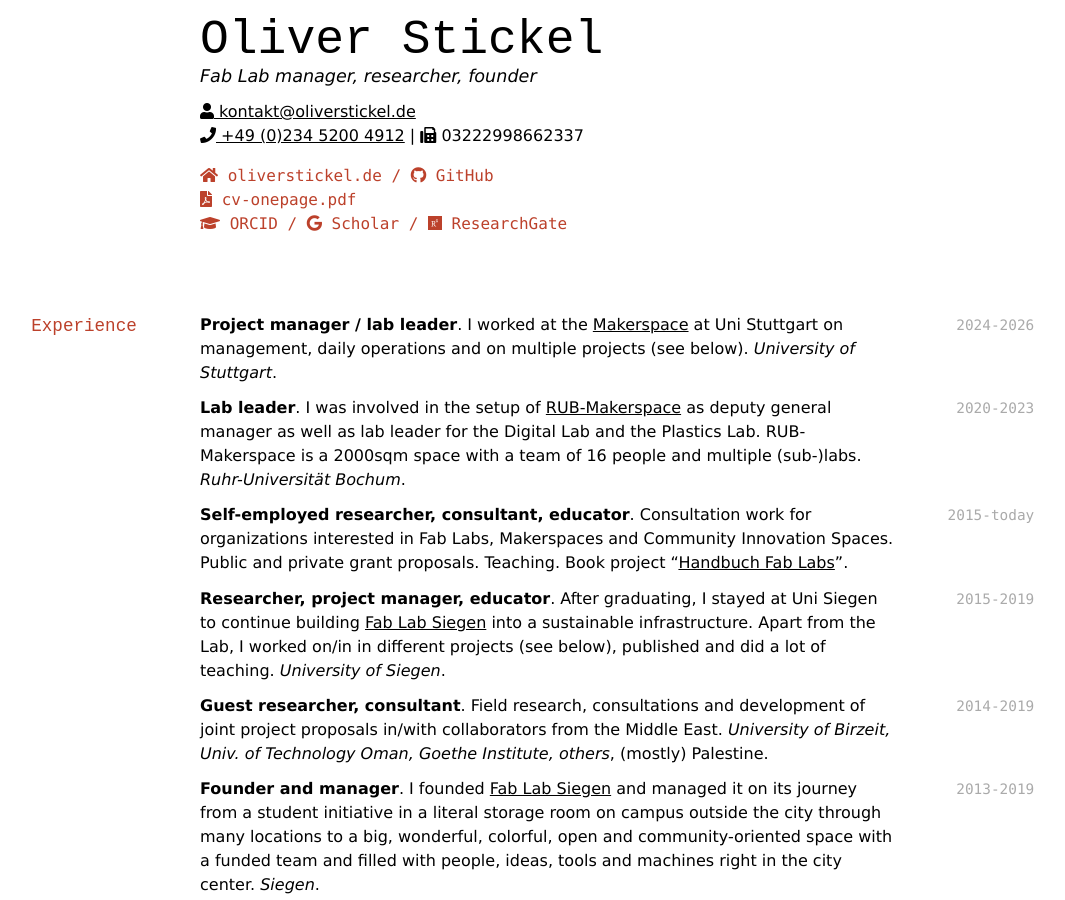
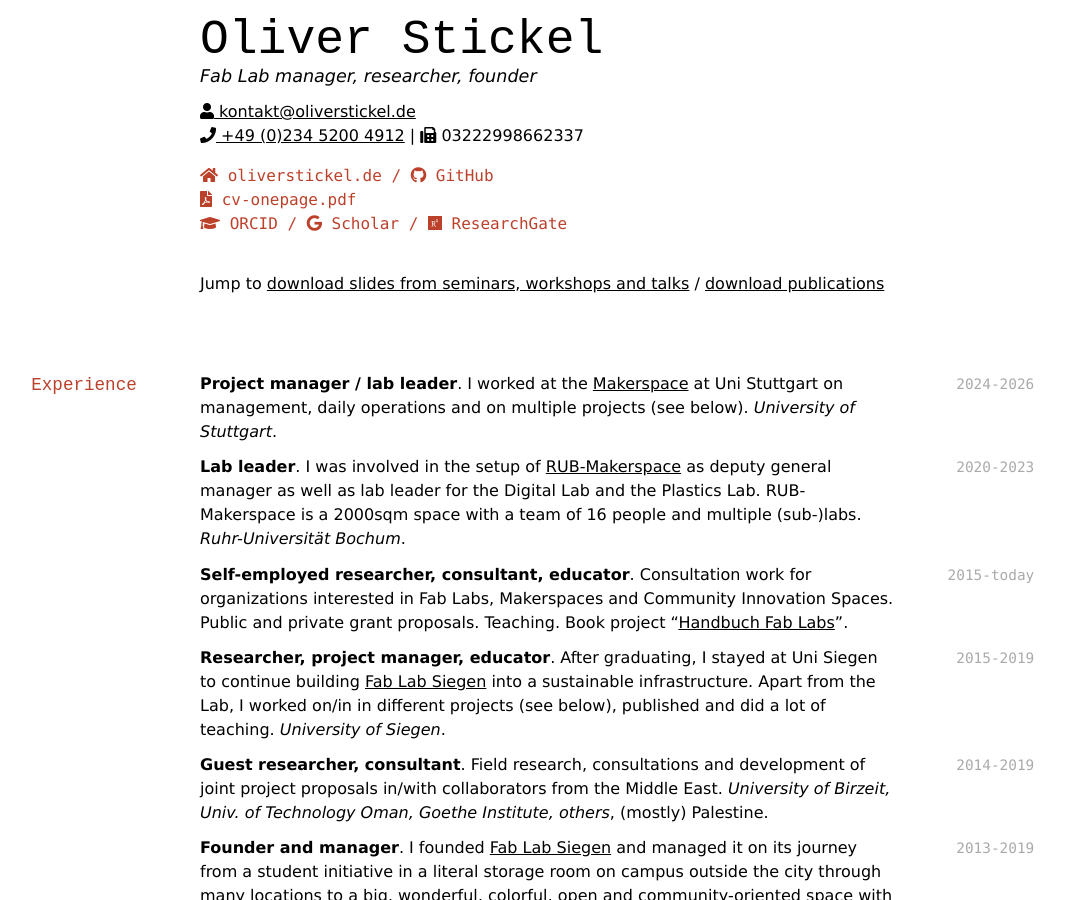
Before and after one commit to oliverstickel/oliverstickel.github.io, a Jekyll site: the page built from index.md, in a window 1280 px wide and 900 px high. Shown: the whole window, without its empty margins (132-1197 px from the left). Built offline with Jekyll 4.4.1, drawn with Linux system fonts in a browser that asks for light colours; nearby versions of some CDN libraries; a style sheet for code colours, icons or effects is not loaded.

Commit message:
update pdf + minnav

```diff
--- a/index.md
+++ b/index.md
@@ -13,6 +13,10 @@ Fab Lab manager, researcher, founder
   <a href="https://oliverstickel.de/cv-onepage.pdf"><i class="fas fa-file-pdf"></i> cv-onepage.pdf</a><br/>
   <a href="https://orcid.org/0009-0009-2787-4975"><i class="fas fa-graduation-cap"></i> ORCID </a> / <a href="https://scholar.google.de/citations?user=K1WQRFsAAAAJ"><i class="fab fa-google"></i> Scholar </a> / <a href="https://researchgate.net/profile/oliver-stickel"><i class="fab fa-researchgate"></i> ResearchGate </a><br/>
 </div>
+
+<br/>
+
+Jump to <a href="#slides">download slides from seminars, workshops and talks</a> / <a href="#publications">download publications</a>
 
 ## Experience
 
@@ -161,6 +165,7 @@ I enjoy camping, water, (working on) motorbikes and cars, cooking as well as boo
 `2013`
 **First Prize** German Informatics Society *Student Usability Challenge* for ["Social Flashcards"](files/2013-social-flashcards.pdf).
 
+<a name="publications" ></a>
 ## Publications
 
 `2021`
@@ -291,6 +296,7 @@ These might or might not be continued at some point. **Thoughts and feedback are
 
 [Proposal for a cultural probe study about domestic digital fabrication](files/unpublished_domestic-3d-printing.pdf)
 
+<a name="slides" ></a>
 ## Talks & slides
 
 Like most real work, the materials linked here have not been created alone. **Thank you to all collaborators!**
```
Also changed, not shown: 1 other file.
